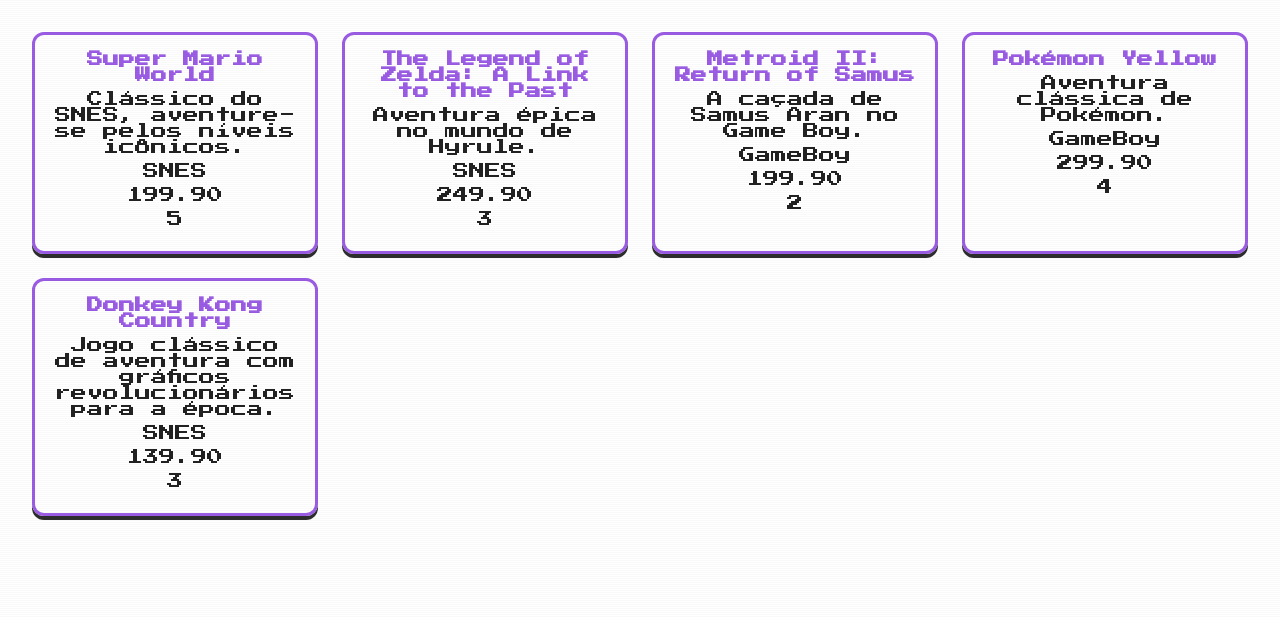
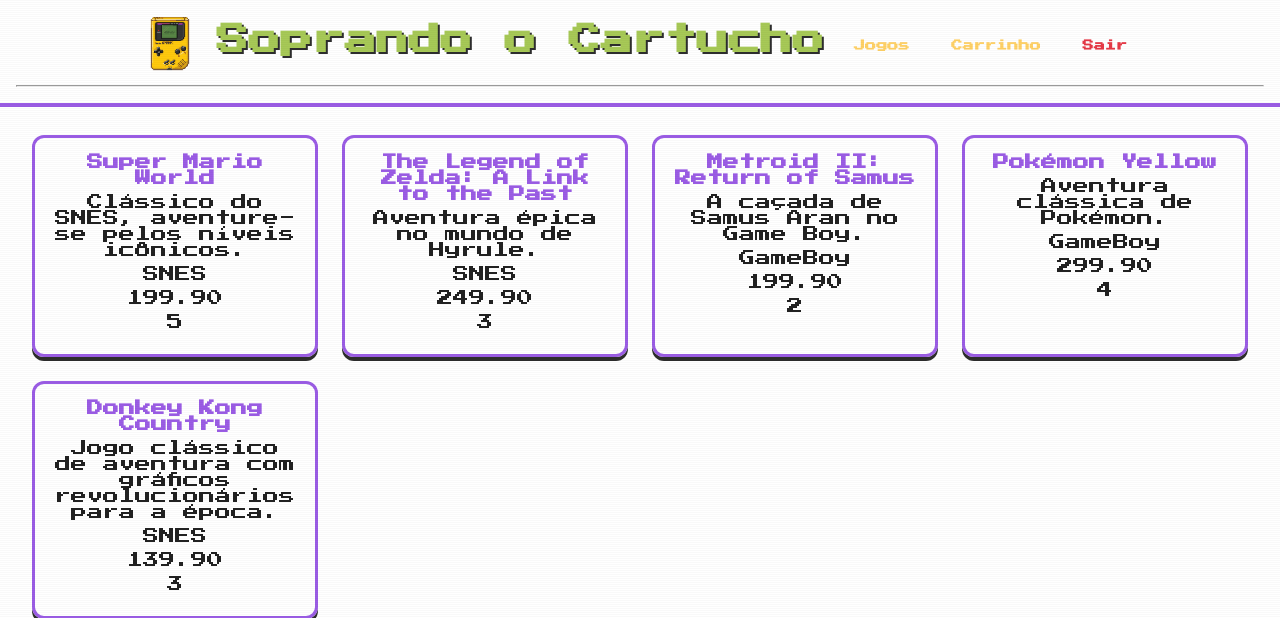
Before and after one commit to GamaRafa/trabalho-final-dev-web-2, a PHP site: page /pages/jogos.php in a window 1280 px wide. Shown: the top 618 px of the page. Run offline with PHP 8.4, Linux system fonts and the light colour scheme; data comes from the database, SQL or seed files in the repository.

Commit message:
ajustando tela de login. Criando header

```diff
--- a/src/assets/index.css
+++ b/src/assets/index.css
@@ -54,7 +54,7 @@
 form input[type="email"],
 form input[type="password"] {
   display: block;
-  width: 100%;
+  width: -webkit-fill-available;
   margin: 0.5rem 0 1rem 0;
   padding: 0.5rem;
   border: 2px solid var(--purple);
@@ -149,10 +149,12 @@
 
 #imgLogin {
   margin: 2rem auto;
-  width: 500px;
+  width: 350px;
   height: auto;
   display: block;
 }
+
+/* FOOTER */
 
 .footer {
   width: 100%;
@@ -184,6 +186,53 @@
   margin: 0;
 }
 
+/* HEADER */
+
+.header {
+  color: var(--dark);
+  padding: 0.5rem 1rem;
+  box-shadow: 0 4px 0 var(--purple);
+  font-family: 'Press Start 2P', monospace;
+}
+
+.header-content {
+  display: flex;
+  align-items: center;
+  justify-content: space-between;
+  max-width: 1000px;
+  margin: 0 auto;
+}
+
+.header-logo {
+  width: 60px;
+  height: auto;
+}
+
+.header-nav a {
+  color: var(--yellow);
+  text-decoration: none;
+  margin: 0 0.8rem;
+  font-size: 0.7rem;
+  transition: color 0.2s, transform 0.2s
+}
+
+.header-nav a:hover {
+  color: var(--green);
+  transform: scale(1.05);
+}
+
+.logout-link {
+  color: var(--red) !important;
+}
+
+.header-dividr {
+  border: none;
+  border-top: 2px solid var(--blue);
+  margin: 0.5rem 0 0;
+}
+
+/* MSG ERRO */
+
 .error {
   color: var(--red);
   font-weight: bold;
--- /dev/null
+++ b/src/pages/header.php
@@ -0,0 +1,12 @@
+<header class="header">
+  <div class="header-content">
+    <img src="../assets/imgs/gameboy.png" alt="GameBoy" class="header-logo">
+    <h1>Soprando o Cartucho</h1>
+    <nav class="header-nav">
+      <a href="jogos.php">Jogos</a>
+      <a href="#">Carrinho</a>
+      <a href="#" class="logout-link">Sair</a>
+    </nav>
+  </div>
+  <hr class="header-divider">
+</header>
--- a/src/pages/jogos.php
+++ b/src/pages/jogos.php
@@ -19,9 +19,10 @@
   <link rel="stylesheet" href="../assets/index.css">
   <link rel="preconnect" href="https://fonts.googleapis.com">
   <link href="https://fonts.googleapis.com/css2?family=Press+Start+2P&display=swap" rel="stylesheet">
-  <title>Test</title>
+  <title>Soprando o Cartucho</title>
 </head>
 <body>
+  <?php include_once 'header.php' ?>
   <div class="page-content">
     <ul>
       <?php foreach ($jogos as $jogo): ?>
--- a/src/pages/login.php
+++ b/src/pages/login.php
@@ -39,7 +39,7 @@
   <title>Soprando o cartucho - Login</title>
 </head>
 <body>
-
+  <div class="page-content">
     <h1>Soprando o Cartucho - Login</h1>
     <form method="post">
       <label for="usuario">E-mail:</label>
@@ -58,5 +58,7 @@
     <?php endif ; ?>
 
     <img src="../assets/imgs/old-video-game-cartoon_9044-81.jpg" alt="Foto1" id="imgLogin">
+  </div>
+  <?php include_once __DIR__ . '/footer.php' ?>
 </body>
 </html>
```
Also changed, not shown: src/assets/imgs/gameboy.png (added). Lines whose indentation alone changed are shown as unchanged.
